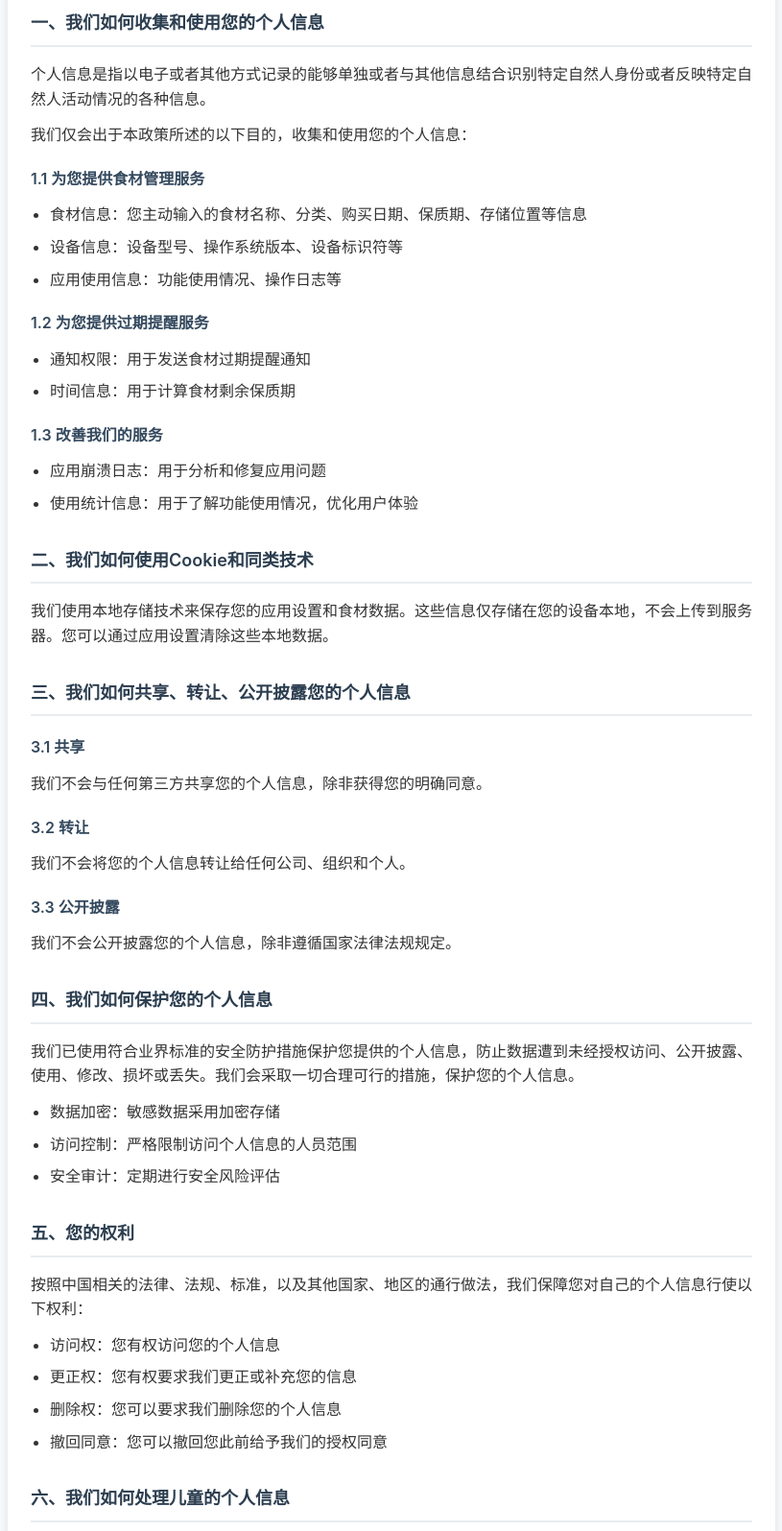
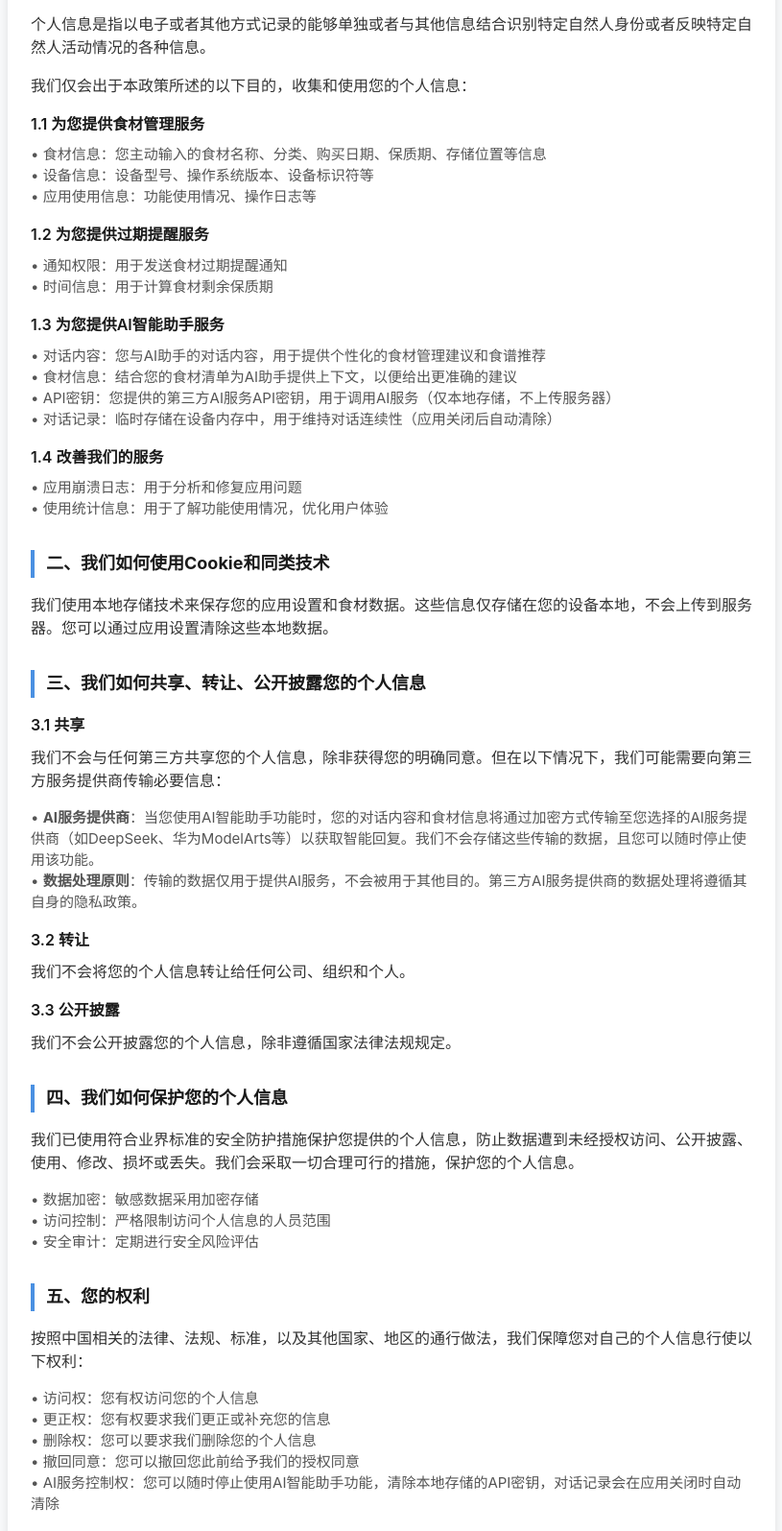
Before and after one commit to 1047656104/privacy-policy, a plain HTML site: page index.html in a window 1280 px wide. Shown: the part 325-1920 px from the top of the page at 96% size, without its empty margins (232-1047 px from the left). Drawn offline with Linux system fonts and the light colour scheme.

Commit message:
Update index.html

```diff
--- a/index.html
+++ b/index.html
@@ -14,7 +14,8 @@
         body {
             font-family: -apple-system, BlinkMacSystemFont, 'Segoe UI', 'PingFang SC', 'Hiragino Sans GB', 'Microsoft YaHei', sans-serif;
             line-height: 1.6;
-            color: #333;
+            color:
+            #333;
             background-color: #f8f9fa;
         }
 
@@ -48,76 +49,82 @@
             padding: 32px 24px;
         }
 
+        .intro {
+            font-size: 16px;
+            line-height: 1.5;
+            margin-bottom: 32px;
+            color: #333;
+        }
+
         .section {
             margin-bottom: 32px;
         }
 
-        .section h2 {
-            color: #2c3e50;
+        .section-title {
             font-size: 18px;
-            font-weight: 600;
+            font-weight: bold;
+            color: #1a1a1a;
             margin-bottom: 16px;
-            padding-bottom: 8px;
-            border-bottom: 2px solid #e9ecef;
+            border-left: 4px solid #4A90E2;
+            padding-left: 12px;
         }
 
-        .section h3 {
-            color: #34495e;
+        .subsection-title {
             font-size: 16px;
             font-weight: 600;
-            margin: 20px 0 12px 0;
+            color: #1a1a1a;
+            margin: 16px 0 8px 0;
         }
 
-        .section p {
-            margin-bottom: 12px;
-            text-align: justify;
+        .text {
+            font-size: 16px;
+            line-height: 1.5;
+            color: #333;
+            margin-bottom: 16px;
         }
 
-        .section ul {
-            margin: 12px 0;
-            padding-left: 20px;
-        }
-
-        .section li {
-            margin-bottom: 8px;
+        .list-text {
+            font-size: 15px;
+            line-height: 1.47;
+            color: #555;
+            margin-bottom: 16px;
+            white-space: pre-line;
         }
 
         .highlight {
-            background-color: #fff3cd;
-            border: 1px solid #ffeaa7;
-            border-radius: 4px;
-            padding: 12px;
+            background-color: #e3f2fd;
+            padding: 16px;
+            border-radius: 8px;
+            border-left: 4px solid #2196f3;
             margin: 16px 0;
         }
 
         .contact-info {
-            background-color: #f8f9fa;
+            background-color: #f5f5f5;
+            padding: 20px;
             border-radius: 8px;
-            padding: 20px;
-            margin: 20px 0;
+            margin-top: 16px;
         }
 
         .footer {
-            background-color: #f8f9fa;
+            text-align: center;
             padding: 20px;
-            text-align: center;
-            color: #6c757d;
+            color: #666;
             font-size: 14px;
-            border-top: 1px solid #e9ecef;
+            border-top: 1px solid #eee;
         }
 
         @media (max-width: 768px) {
-            .container {
-                margin: 0;
-                box-shadow: none;
-            }
-
             .content {
                 padding: 20px 16px;
             }
 
-            .header h1 {
-                font-size: 20px;
+            .section-title {
+                font-size: 16px;
+            }
+
+            .text {
+                font-size: 15px;
             }
         }
     </style>
@@ -126,118 +133,108 @@
     <div class="container">
         <div class="header">
             <h1>食鲜者隐私政策</h1>
-            <div class="date">更新日期：2024年7月4日</div>
-            <div class="date">生效日期：2024年7月4日</div>
+            <div class="date">更新日期：2025年8月16日 | 生效日期：2025年8月16日 | 版本：v2.0</div>
         </div>
 
         <div class="content">
-            <div class="section">
+            <div class="intro">
                 <p>感谢您使用食鲜者！我们深知个人信息对您的重要性，并会全力保护您的个人信息安全可靠。我们致力于维持您对我们的信任，恪守以下原则，保护您的个人信息：权责一致原则、目的明确原则、选择同意原则、最少够用原则、确保安全原则、主体参与原则、公开透明原则等。同时，我们承诺，我们将按业界成熟的安全标准，采取相应的安全保护措施来保护您的个人信息。</p>
-
                 <p>请在使用我们的产品（或服务）前，仔细阅读并了解本《隐私政策》。</p>
             </div>
 
             <div class="section">
-                <h2>一、我们如何收集和使用您的个人信息</h2>
+                <h2 class="section-title">一、我们如何收集和使用您的个人信息</h2>
+                <p class="text">个人信息是指以电子或者其他方式记录的能够单独或者与其他信息结合识别特定自然人身份或者反映特定自然人活动情况的各种信息。</p>
+                <p class="text">我们仅会出于本政策所述的以下目的，收集和使用您的个人信息：</p>
 
-                <p>个人信息是指以电子或者其他方式记录的能够单独或者与其他信息结合识别特定自然人身份或者反映特定自然人活动情况的各种信息。</p>
+                <h3 class="subsection-title">1.1 为您提供食材管理服务</h3>
+                <div class="list-text">• 食材信息：您主动输入的食材名称、分类、购买日期、保质期、存储位置等信息
+• 设备信息：设备型号、操作系统版本、设备标识符等
+• 应用使用信息：功能使用情况、操作日志等</div>
 
-                <p>我们仅会出于本政策所述的以下目的，收集和使用您的个人信息：</p>
+                <h3 class="subsection-title">1.2 为您提供过期提醒服务</h3>
+                <div class="list-text">• 通知权限：用于发送食材过期提醒通知
+• 时间信息：用于计算食材剩余保质期</div>
 
-                <h3>1.1 为您提供食材管理服务</h3>
-                <ul>
-                    <li>食材信息：您主动输入的食材名称、分类、购买日期、保质期、存储位置等信息</li>
-                    <li>设备信息：设备型号、操作系统版本、设备标识符等</li>
-                    <li>应用使用信息：功能使用情况、操作日志等</li>
-                </ul>
+                <h3 class="subsection-title">1.3 为您提供AI智能助手服务</h3>
+                <div class="list-text">• 对话内容：您与AI助手的对话内容，用于提供个性化的食材管理建议和食谱推荐
+• 食材信息：结合您的食材清单为AI助手提供上下文，以便给出更准确的建议
+• API密钥：您提供的第三方AI服务API密钥，用于调用AI服务（仅本地存储，不上传服务器）
+• 对话记录：临时存储在设备内存中，用于维持对话连续性（应用关闭后自动清除）</div>
 
-                <h3>1.2 为您提供过期提醒服务</h3>
-                <ul>
-                    <li>通知权限：用于发送食材过期提醒通知</li>
-                    <li>时间信息：用于计算食材剩余保质期</li>
-                </ul>
-
-                <h3>1.3 改善我们的服务</h3>
-                <ul>
-                    <li>应用崩溃日志：用于分析和修复应用问题</li>
-                    <li>使用统计信息：用于了解功能使用情况，优化用户体验</li>
-                </ul>
+                <h3 class="subsection-title">1.4 改善我们的服务</h3>
+                <div class="list-text">• 应用崩溃日志：用于分析和修复应用问题
+• 使用统计信息：用于了解功能使用情况，优化用户体验</div>
             </div>
 
             <div class="section">
-                <h2>二、我们如何使用Cookie和同类技术</h2>
-                <p>我们使用本地存储技术来保存您的应用设置和食材数据。这些信息仅存储在您的设备本地，不会上传到服务器。您可以通过应用设置清除这些本地数据。</p>
+                <h2 class="section-title">二、我们如何使用Cookie和同类技术</h2>
+                <p class="text">我们使用本地存储技术来保存您的应用设置和食材数据。这些信息仅存储在您的设备本地，不会上传到服务器。您可以通过应用设置清除这些本地数据。</p>
             </div>
 
             <div class="section">
-                <h2>三、我们如何共享、转让、公开披露您的个人信息</h2>
+                <h2 class="section-title">三、我们如何共享、转让、公开披露您的个人信息</h2>
 
-                <h3>3.1 共享</h3>
-                <p>我们不会与任何第三方共享您的个人信息，除非获得您的明确同意。</p>
+                <h3 class="subsection-title">3.1 共享</h3>
+                <p class="text">我们不会与任何第三方共享您的个人信息，除非获得您的明确同意。但在以下情况下，我们可能需要向第三方服务提供商传输必要信息：</p>
+                <div class="list-text">• <strong>AI服务提供商</strong>：当您使用AI智能助手功能时，您的对话内容和食材信息将通过加密方式传输至您选择的AI服务提供商（如DeepSeek、华为ModelArts等）以获取智能回复。我们不会存储这些传输的数据，且您可以随时停止使用该功能。
+• <strong>数据处理原则</strong>：传输的数据仅用于提供AI服务，不会被用于其他目的。第三方AI服务提供商的数据处理将遵循其自身的隐私政策。</div>
 
-                <h3>3.2 转让</h3>
-                <p>我们不会将您的个人信息转让给任何公司、组织和个人。</p>
+                <h3 class="subsection-title">3.2 转让</h3>
+                <p class="text">我们不会将您的个人信息转让给任何公司、组织和个人。</p>
 
-                <h3>3.3 公开披露</h3>
-                <p>我们不会公开披露您的个人信息，除非遵循国家法律法规规定。</p>
+                <h3 class="subsection-title">3.3 公开披露</h3>
+                <p class="text">我们不会公开披露您的个人信息，除非遵循国家法律法规规定。</p>
             </div>
 
             <div class="section">
-                <h2>四、我们如何保护您的个人信息</h2>
-                <p>我们已使用符合业界标准的安全防护措施保护您提供的个人信息，防止数据遭到未经授权访问、公开披露、使用、修改、损坏或丢失。我们会采取一切合理可行的措施，保护您的个人信息。</p>
-
-                <ul>
-                    <li>数据加密：敏感数据采用加密存储</li>
-                    <li>访问控制：严格限制访问个人信息的人员范围</li>
-                    <li>安全审计：定期进行安全风险评估</li>
-                </ul>
+                <h2 class="section-title">四、我们如何保护您的个人信息</h2>
+                <p class="text">我们已使用符合业界标准的安全防护措施保护您提供的个人信息，防止数据遭到未经授权访问、公开披露、使用、修改、损坏或丢失。我们会采取一切合理可行的措施，保护您的个人信息。</p>
+                <div class="list-text">• 数据加密：敏感数据采用加密存储
+• 访问控制：严格限制访问个人信息的人员范围
+• 安全审计：定期进行安全风险评估</div>
             </div>
 
             <div class="section">
-                <h2>五、您的权利</h2>
-                <p>按照中国相关的法律、法规、标准，以及其他国家、地区的通行做法，我们保障您对自己的个人信息行使以下权利：</p>
-
-                <ul>
-                    <li>访问权：您有权访问您的个人信息</li>
-                    <li>更正权：您有权要求我们更正或补充您的信息</li>
-                    <li>删除权：您可以要求我们删除您的个人信息</li>
-                    <li>撤回同意：您可以撤回您此前给予我们的授权同意</li>
-                </ul>
+                <h2 class="section-title">五、您的权利</h2>
+                <p class="text">按照中国相关的法律、法规、标准，以及其他国家、地区的通行做法，我们保障您对自己的个人信息行使以下权利：</p>
+                <div class="list-text">• 访问权：您有权访问您的个人信息
+• 更正权：您有权要求我们更正或补充您的信息
+• 删除权：您可以要求我们删除您的个人信息
+• 撤回同意：您可以撤回您此前给予我们的授权同意
+• AI服务控制权：您可以随时停止使用AI智能助手功能，清除本地存储的API密钥，对话记录会在应用关闭时自动清除</div>
             </div>
 
             <div class="section">
-                <h2>六、我们如何处理儿童的个人信息</h2>
-                <p>我们的产品、网站和服务主要面向成人。如果没有父母或监护人的同意，儿童不得创建自己的用户账户。如果您是14周岁以下的儿童，建议您请您的父母或监护人仔细阅读本隐私政策，并在征得您的父母或监护人同意的前提下使用我们的服务或向我们提供信息。</p>
+                <h2 class="section-title">六、我们如何处理儿童的个人信息</h2>
+                <p class="text">我们的产品、网站和服务主要面向成人。如果没有父母或监护人的同意，儿童不得创建自己的用户账户。如果您是14周岁以下的儿童，建议您请您的父母或监护人仔细阅读本隐私政策，并在征得您的父母或监护人同意的前提下使用我们的服务或向我们提供信息。</p>
             </div>
 
             <div class="section">
-                <h2>七、您的个人信息如何在全球范围转移</h2>
-                <p>原则上，我们在中华人民共和国境内收集和产生的个人信息，将存储在中华人民共和国境内。您的个人信息仅在您的设备本地存储，不会进行跨境传输。</p>
+                <h2 class="section-title">七、您的个人信息如何在全球范围转移</h2>
+                <p class="text">原则上，我们在中华人民共和国境内收集和产生的个人信息，将存储在中华人民共和国境内。您的个人信息仅在您的设备本地存储，不会进行跨境传输。</p>
             </div>
 
             <div class="section">
-                <h2>八、本政策如何更新</h2>
-                <p>我们的隐私政策可能变更。未经您明确同意，我们不会削减您按照本隐私政策所应享有的权利。我们会在本页面上发布对本政策所做的任何变更。</p>
-                <p>对于重大变更，我们还会提供更为显著的通知（包括对于某些服务，我们会通过应用内通知的方式进行通知）。</p>
+                <h2 class="section-title">八、本政策如何更新</h2>
+                <p class="text">我们的隐私政策可能变更。未经您明确同意，我们不会削减您按照本隐私政策所应享有的权利。我们会在本页面上发布对本政策所做的任何变更。</p>
+                <p class="text">对于重大变更，我们还会提供更为显著的通知（包括对于某些服务，我们会通过应用内通知的方式进行通知）。</p>
             </div>
 
             <div class="section">
-                <h2>九、如何联系我们</h2>
+                <h2 class="section-title">九、如何联系我们</h2>
+                <p class="text">如果您对本隐私政策有任何疑问、意见或建议，请通过以下方式与我们联系：</p>
                 <div class="contact-info">
-                    <p>如果您对本隐私政策有任何疑问、意见或建议，请通过以下方式与我们联系：</p>
-                    <ul>
-                        <li>应用内反馈：通过应用设置页面的意见反馈功能</li>
-                        <li>邮箱：18515991416@163.com</li>
-                        <li>地址：中国北京市昌平区</li>
-                    </ul>
-                    <p>我们将在收到您的反馈后尽快回复您。</p>
+                    <div class="list-text">• 应用内反馈：通过应用设置页面的意见反馈功能
+• 邮箱：18515991416@163.com
+• 地址：中国北京市昌平区</div>
                 </div>
+                <p class="text">我们将在收到您的反馈后尽快回复您。</p>
             </div>
         </div>
 
         <div class="footer">
-            <p>© 2024 食鲜者. 保留所有权利.</p>
-            <p>本隐私政策最后更新于：2024年7月4日</p>
+            <p>© 2025 食鲜者. 保留所有权利.</p>
         </div>
     </div>
 </body>
```
